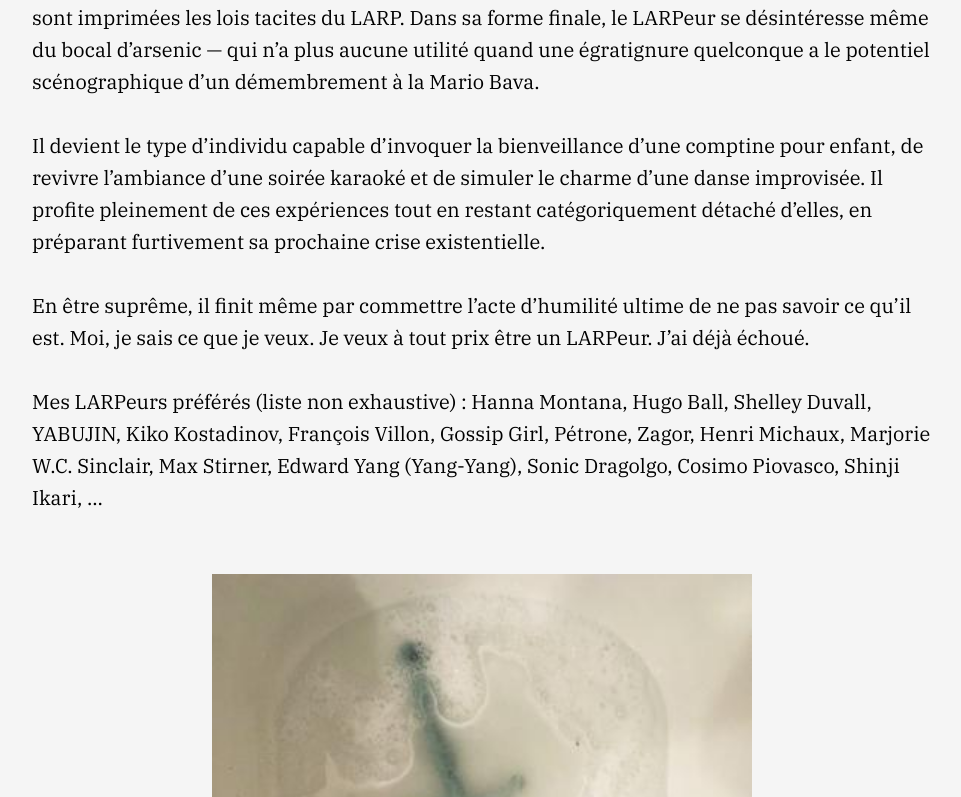
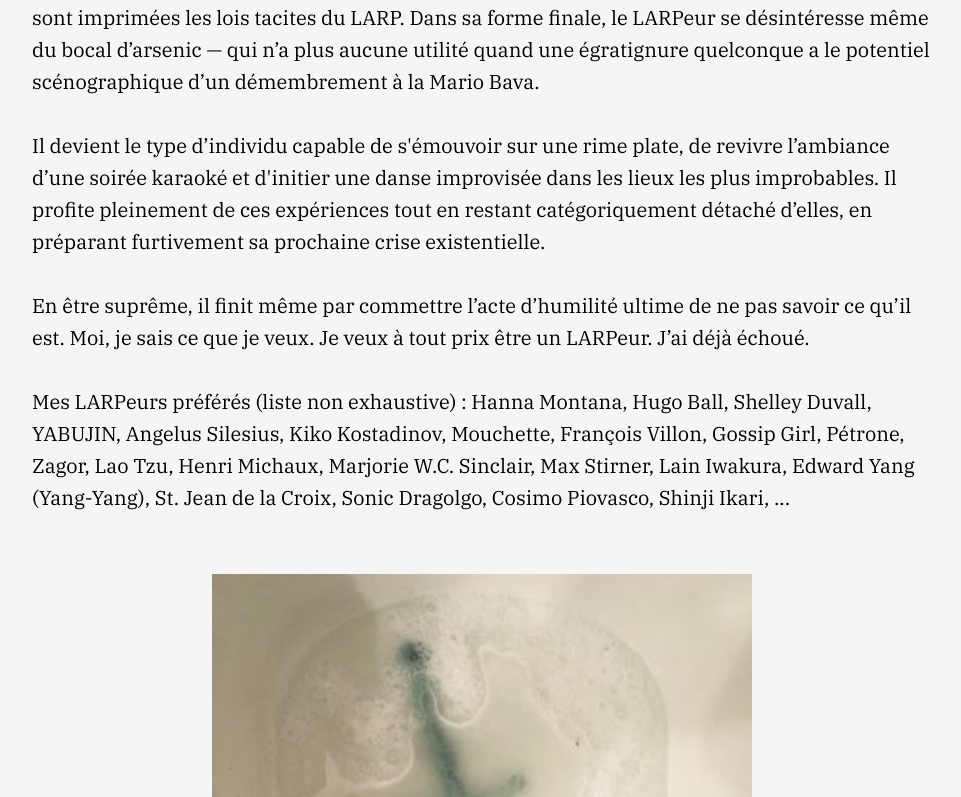
Before and after one commit to ab-iii/bulldog.github.io, a plain HTML site: page thesis.html in a window 1280 px wide. Shown: the part 5963-6760 px from the top of the page, without its empty margins (158-1119 px from the left). Drawn offline with Linux system fonts and the light colour scheme.

Commit message:
Update thesis.html

```diff
--- a/thesis.html
+++ b/thesis.html
@@ -182,11 +182,11 @@
   <p>Quand on dit qu’un acteur <em>joue</em> un rôle, c’est un abus de langage. On devrait plutôt dire, comme en anglais, qu’il <em>agit</em>. Il fait ça bien et sans se poser de questions.
     Il passe du spécialiste en cryptomonnaie à l’inquisiteur franciscain dans la plus grande stoïcité. C’est du sérieux. Le seul qui joue véritablement et sans concession, c’est le LARPeur. En français, on parlerait de <em>rôliste grandeur nature</em>, mais d’une certaine façon, le terme ne rend pas justice à la chose. Il se réfère à une époque où les LARPeurs devaient se retrouver entre eux et se déguiser pour célébrer leur liturgie secrète. Désormais le jeu de rôle <em>en live</em> peut être initié n’importe où et dans l’autonomie la plus complète. Les déguisements du LARPeur, qui trahissaient autrefois sa nature, ont été remplacés par des accoutrements bien plus mimétiques. Il joue le commun des mortels sans aucune difficulté. Car contrairement à celui de l’acteur, le rôle du LARPeur devient une anecdote, accessoire aux règles extradiégétiques et délicieuses du jeu pour le jeu. Un bon LARPeur vit son personnage sur des centaines de plans simultanés. Il l’utilise comme une extension de son champ aurique, une prothèse high-tech, un troisième œil sur la rétine duquel sont imprimées les lois tacites du LARP. Dans sa forme finale, le LARPeur se désintéresse même du bocal d’arsenic — qui n’a plus aucune utilité quand une égratignure quelconque a le potentiel scénographique d’un démembrement à la Mario Bava. </p>
   <br>
-  <p>Il devient le type d’individu capable d’invoquer la bienveillance d’une comptine pour enfant, de revivre l’ambiance d’une soirée karaoké et de simuler le charme d’une danse improvisée. Il profite pleinement de ces expériences tout en restant catégoriquement détaché d’elles, en préparant furtivement sa prochaine crise existentielle.</p>
+  <p>Il devient le type d’individu capable de s'émouvoir sur une rime plate, de revivre l’ambiance d’une soirée karaoké et d'initier une danse improvisée dans les lieux les plus improbables. Il profite pleinement de ces expériences tout en restant catégoriquement détaché d’elles, en préparant furtivement sa prochaine crise existentielle.</p>
   <br>
   <p>En être suprême, il finit même par commettre l’acte d’humilité ultime de ne pas savoir ce qu’il est. Moi, je sais ce que je veux. Je veux à tout prix être un LARPeur. J’ai déjà échoué.</p>
   <br>
-  <p>Mes LARPeurs préférés (liste non exhaustive)&nbsp: Hanna Montana, Hugo Ball, Shelley Duvall, YABUJIN, Kiko Kostadinov, François Villon, Gossip Girl, Pétrone, Zagor, Henri Michaux, Marjorie W.C. Sinclair, Max Stirner, Edward Yang (Yang-Yang), Sonic Dragolgo, Cosimo Piovasco, Shinji Ikari, ...</p>
+  <p>Mes LARPeurs préférés (liste non exhaustive)&nbsp: Hanna Montana, Hugo Ball, Shelley Duvall, YABUJIN, Angelus Silesius, Kiko Kostadinov, Mouchette, François Villon, Gossip Girl, Pétrone, Zagor, Lao Tzu, Henri Michaux, Marjorie W.C. Sinclair, Max Stirner, Lain Iwakura, Edward Yang (Yang-Yang), St. Jean de la Croix, Sonic Dragolgo, Cosimo Piovasco, Shinji Ikari, ...</p>
 
   <div class="slideshow-container">
 
@@ -266,7 +266,6 @@
     <br>
     <div class="titl"><b>web</b></div>
     <p>CODY, Diablo, <em>Red Secretary,</em> <a href="http://web.archive.org/web/20091026214140/http://geocities.com/redsecy/">http://web.archive.org/web/20091026214140/http://geocities.com/redsecy/</a></p>
-    <p>COLMAN, Felicity, <em>The Sight of Your God Disturbs Me: Questioning the post-Christian bodies of Buffy, Lain, and George,</em> <a href="https://rest.neptune-prod.its.unimelb.edu.au/server/api/core/bitstreams/9d698f85-b7dc-557d-a0cc-383a2ff76715/content">https://rest.neptune-prod.its.unimelb.edu.au/server/api/core/bitstreams/9d698f85-b7dc-557d-a0cc-383a2ff76715/content</a></p>
     <p>DARRAS, Malan, <em>the Death of 2advanced,</em> <a href="https://www.malandarras.com/2advanced">https://www.malandarras.com/2advanced</a></p>
     <p>LAND, Nick, <em>Meltdown,</em> <a href="http://www.ccru.net/swarm1/1_melt.htm">http://www.ccru.net/swarm1/1_melt.htm</a></p>
     <p>Mouchette, <em>*MOUCHETTE*,</em> <a href="http://www.mouchette.org/">http://www.mouchette.org/</a></p>
@@ -280,6 +279,7 @@
     <p>AGAMBEN, Giorgio, <em>L'uomo senza contenuto,</em> Macerata, Quodlibet (1997), (1970)</p>
     <p>BALL, Hugo, <em>Fuga dal Tempo,</em> Milan, Mimesis Edizioni (2016), (1927)</p>
     <p>CALVINO, Italo, <em>Il Visconte Dimezzato,</em> Milan, Mondadori (1993), (1952)</p>
+    <p>DE LA CROIX, Jean, <em>La Nuit obscure,</em> Paris, Seuil (2011), (1618)</p>
     <p>LA POLICE, Pierre, <em>Traumavision,</em> Paris, Cornélius (2004)</p>
     <p>MICHAUX, Henri, <em>Plume,</em> Paris, Gallimard (1963)</p>
     <p>RANCIÈRE, Jaques, <em>Le spectateur émancipé,</em> Paris, La fabrique (2008)</p>
```
